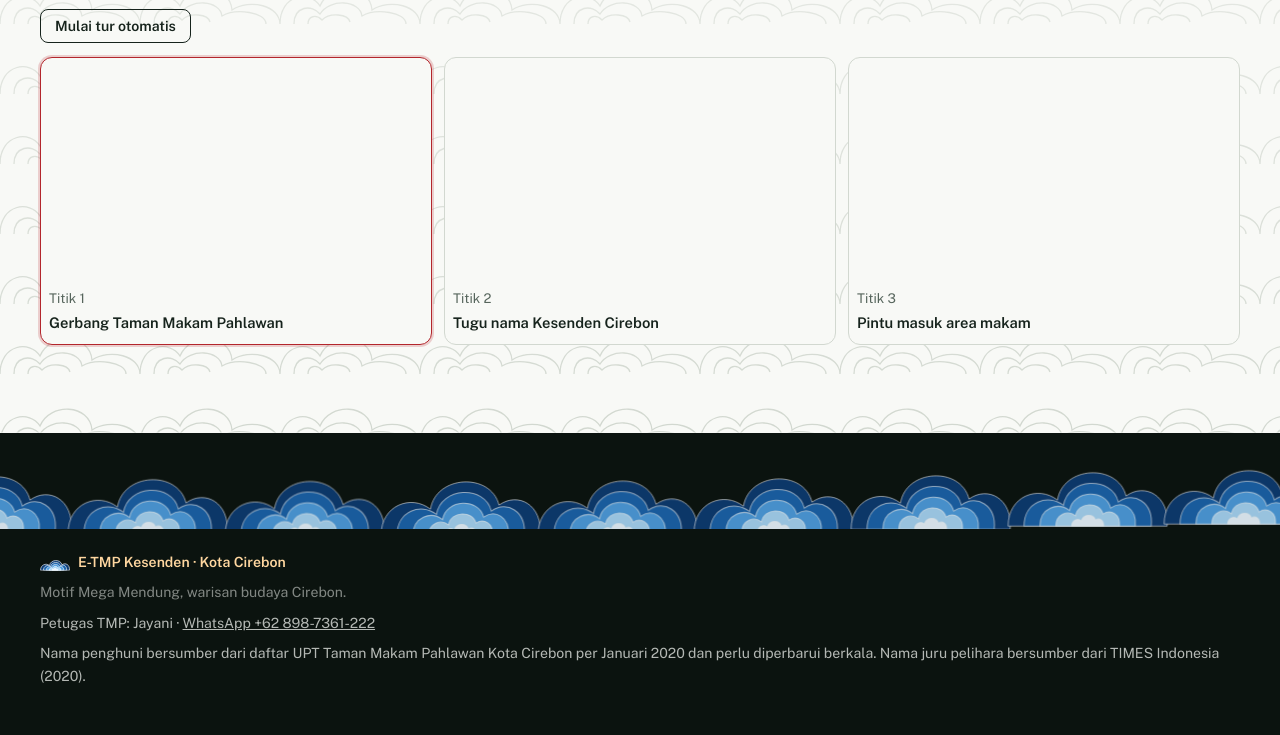
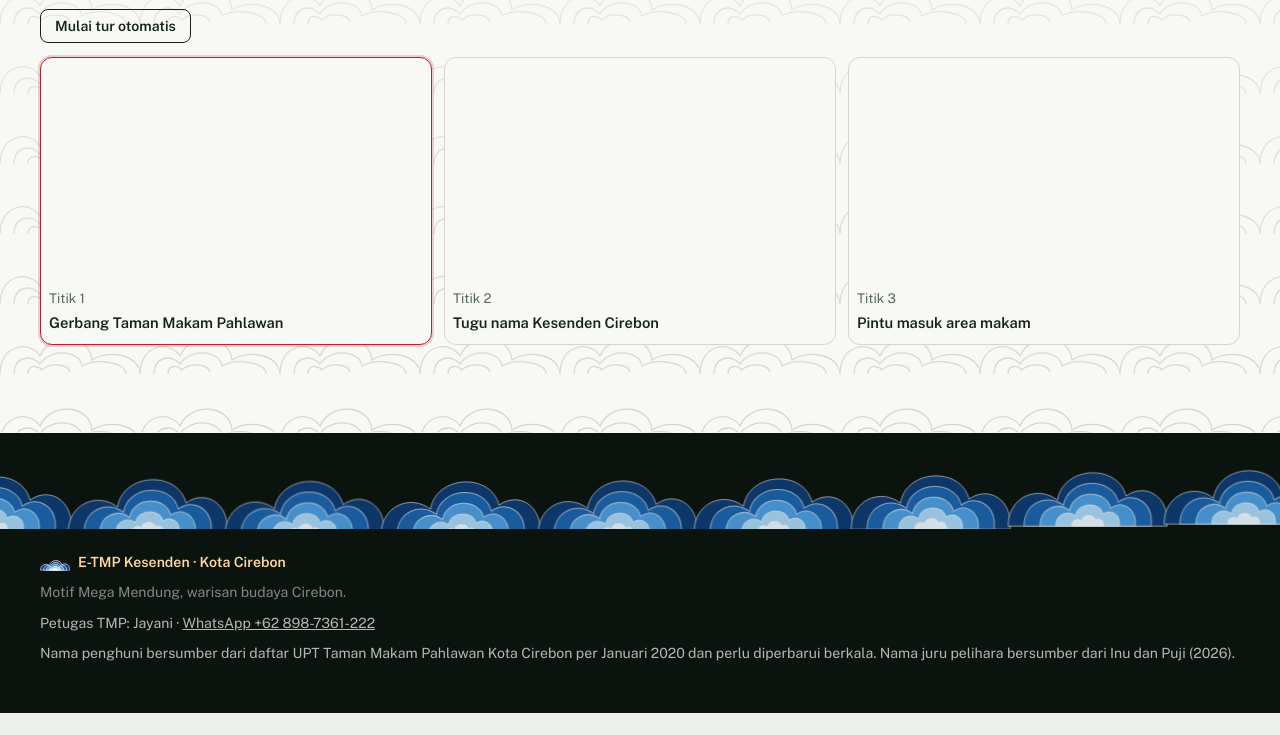
Before and after one commit to subagumumdinsoskotacirebon-wq/etmpkesendenkotacirebon, a plain HTML site: page index.html in a window 1280 px wide. Shown: the part 5551-6286 px from the top of the page. After the commit the page ends 6264 px from the top, so only its background shows below. Drawn offline with nearby package versions, Linux system fonts and the light colour scheme; animation ran at ten frames a second.

Commit message:
Update index.html

```diff
--- a/index.html
+++ b/index.html
@@ -543,7 +543,7 @@ td .stx{color:#d9a400;margin-right:4px}
   <b><svg class="bicon" viewBox="0 0 120 70" aria-hidden="true"><use href="#mmIcon"/></svg>E-TMP Kesenden · Kota Cirebon</b>
   <span class="mmnote">Motif Mega Mendung, warisan budaya Cirebon.</span>
   <span>Petugas TMP: Jayani · <a href="https://wa.me/628987361222?text=Selamat%20hari%2C%20Bapak%2FIbu%20Jayani.%20Saya%20ingin%20bertanya%20tentang%20TMP%20Kesenden%20Cirebon." target="_blank" rel="noopener noreferrer">WhatsApp +62 898-7361-222</a></span>
-  <span>Nama penghuni bersumber dari daftar UPT Taman Makam Pahlawan Kota Cirebon per Januari 2020 dan perlu diperbarui berkala. Nama juru pelihara bersumber dari TIMES Indonesia (2020).</span>
+  <span>Nama penghuni bersumber dari daftar UPT Taman Makam Pahlawan Kota Cirebon per Januari 2020 dan perlu diperbarui berkala. Nama juru pelihara bersumber dari Inu dan Puji (2026).</span>
 </div></footer>
 
 <script>
```
